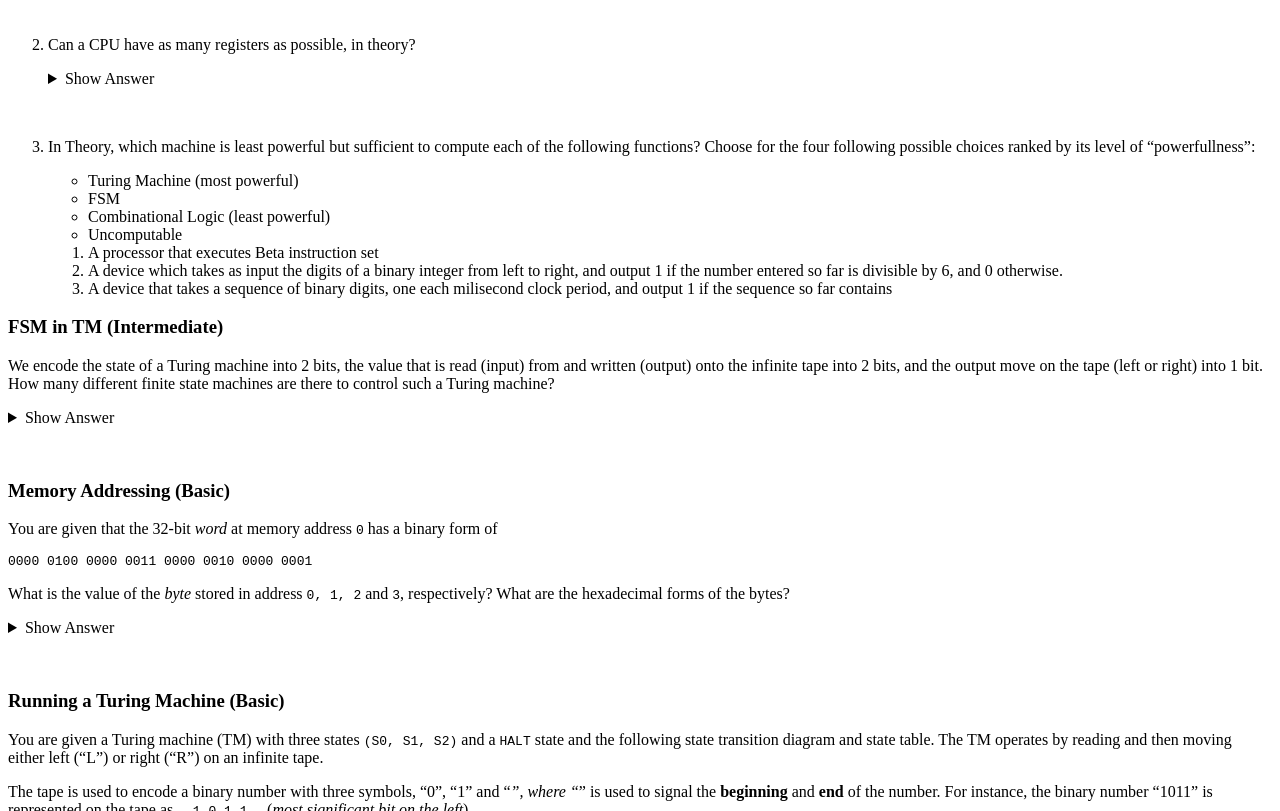
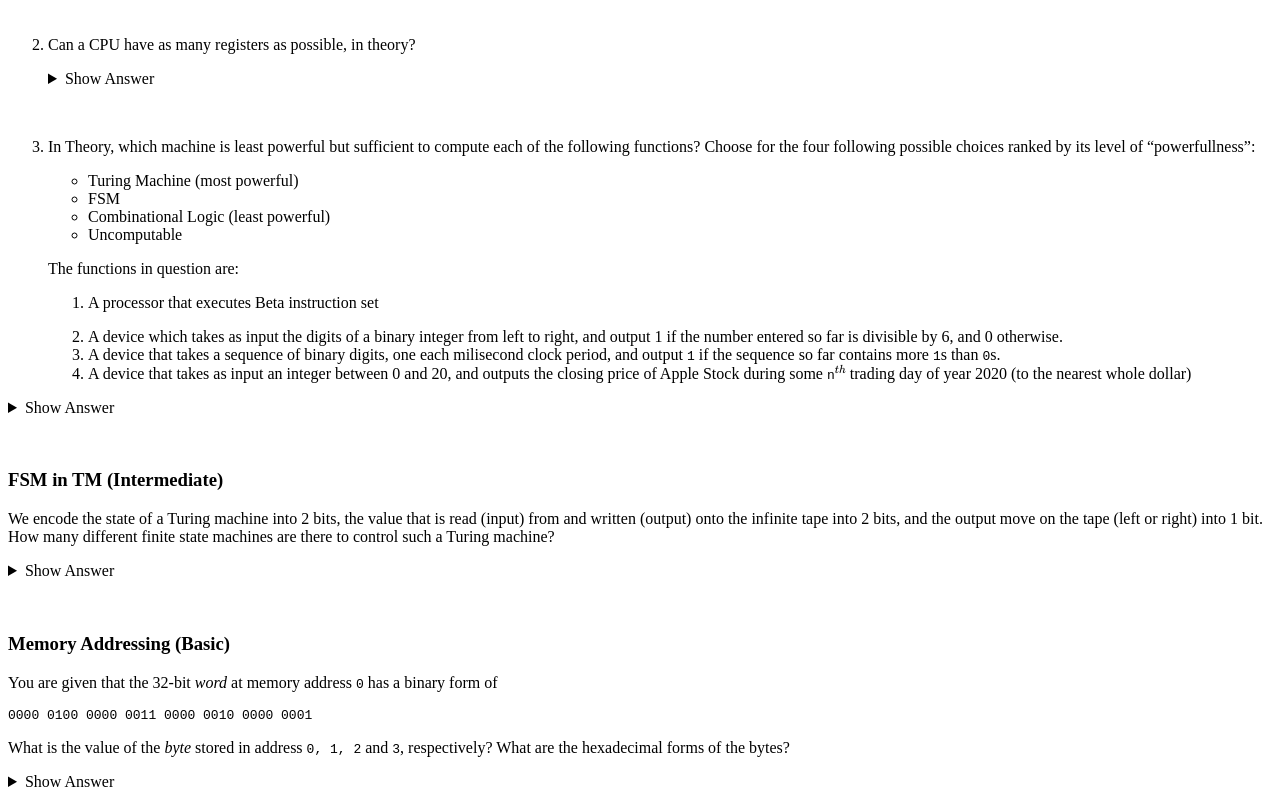
Before and after one commit to natalieagus/natalieagus.github.io, a Jekyll site: the page built from 50002/50002problem_set_4.md, in a window 1280 px wide and 900 px high, scrolled down 952 px, cut to the strip 0-811 px from the top of the window. Built offline with Jekyll 4.4.1, drawn with Linux system fonts in a browser that asks for light colours; formulas are drawn with MathJax 3; a script that is not in the unit is left out; the repository's description, which GitHub fills in, is left out.

Commit message:
50002/50002problem_set_4.md updated from https://stackedit.io/

```diff
--- a/50002/50002problem_set_4.md
+++ b/50002/50002problem_set_4.md
@@ -84,9 +84,21 @@ Unfortunately, the Universal FSM will have some fixed number (N) of states built
 	* Combinational Logic (least powerful)
 	* Uncomputable
 
+	The functions in question are:
 	1. A processor that executes Beta instruction set
+
 	2. A device which takes as input the digits of a binary integer from left to right, and output 1 if the number entered so far is divisible by 6, and 0 otherwise.
-	3. A device that takes a sequence of binary digits, one each milisecond clock period, and output 1 if the sequence so far contains
+	3. A device that takes a sequence of binary digits, one each milisecond clock period, and output `1` if the sequence so far contains more `1`s than `0`s.
+	4. A device that takes as input an integer between 0 and 20, and outputs the closing price of Apple Stock during some `n`$^{th}$ trading day of year 2020 (to the nearest whole dollar)
+
+{::options parse_block_html="true" /}
+<details>
+<summary markdown="span">Show Answer</summary>
+
+
+</details>
+<br/>
+{::options parse_block_html="false" /}
 
 
 
```
Also changed, not shown: other parts of 50002/50002problem_set_4.md (+1 -1 lines).
